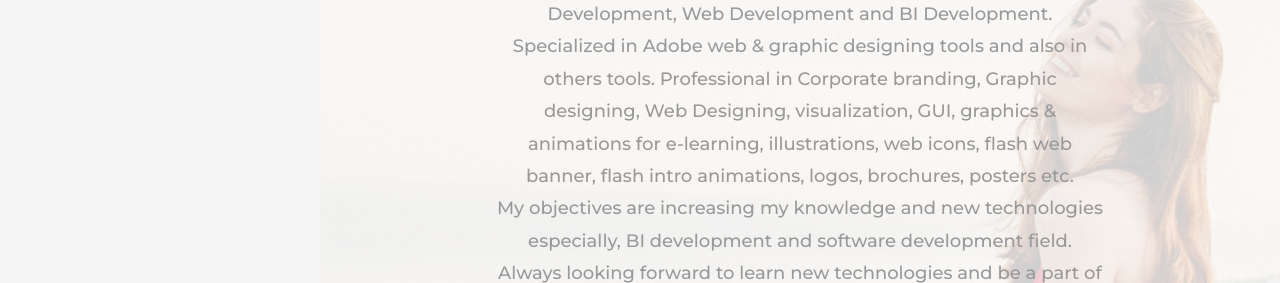
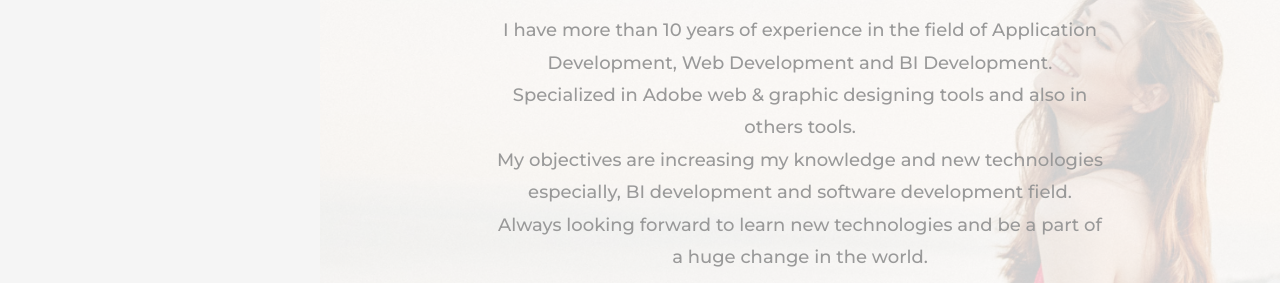
Before and after one commit to bhaumikupadhyaya/bhaumikupadhyaya.github.io, a plain HTML site: page index.html in a window 1280 px wide. Shown: the part 382-665 px from the top of the page. Drawn offline with Linux system fonts and the light colour scheme; some packages are replaced by stand-ins of ours; no server answers; files whose address does not match are found by name.

Commit message:
Update index.html

```diff
--- a/index.html
+++ b/index.html
@@ -60,8 +60,8 @@
 						<div class="desc">
 							<h2 class="subheading">Hello I'm</h2>
 							<h1 class="mb-4">Bhaumik Upadhyay</h1>
-							<p class="mb-4">I have more than 10 years of experience in the field of Application Development, Web Development and BI Development. Specialized in Adobe web & graphic designing tools and also in others tools. Professional in Corporate branding, Graphic designing, Web Designing, visualization, GUI, graphics & animations for e-learning, illustrations, web icons, flash web banner, flash intro animations, logos, brochures, posters etc.
-<br/>My objectives are increasing my knowledge and new technologies especially, BI development and software development field. Always looking forward to learn new technologies and be a part of a huge change in the world.
+							<p class="mb-4">I have more than 10 years of experience in the field of Application Development, Web Development and BI Development. Specialized in Adobe web & graphic designing tools and also in others tools.
+							<br/>My objectives are increasing my knowledge and new technologies especially, BI development and software development field. Always looking forward to learn new technologies and be a part of a huge change in the world.
 							<ul class="ftco-social mt-3">
                 <li class="ftco-animate"><a href="#"><span class="icon-twitter"></span></a></li>
                 <li class="ftco-animate"><a href="#"><span class="icon-facebook"></span></a></li>
```
